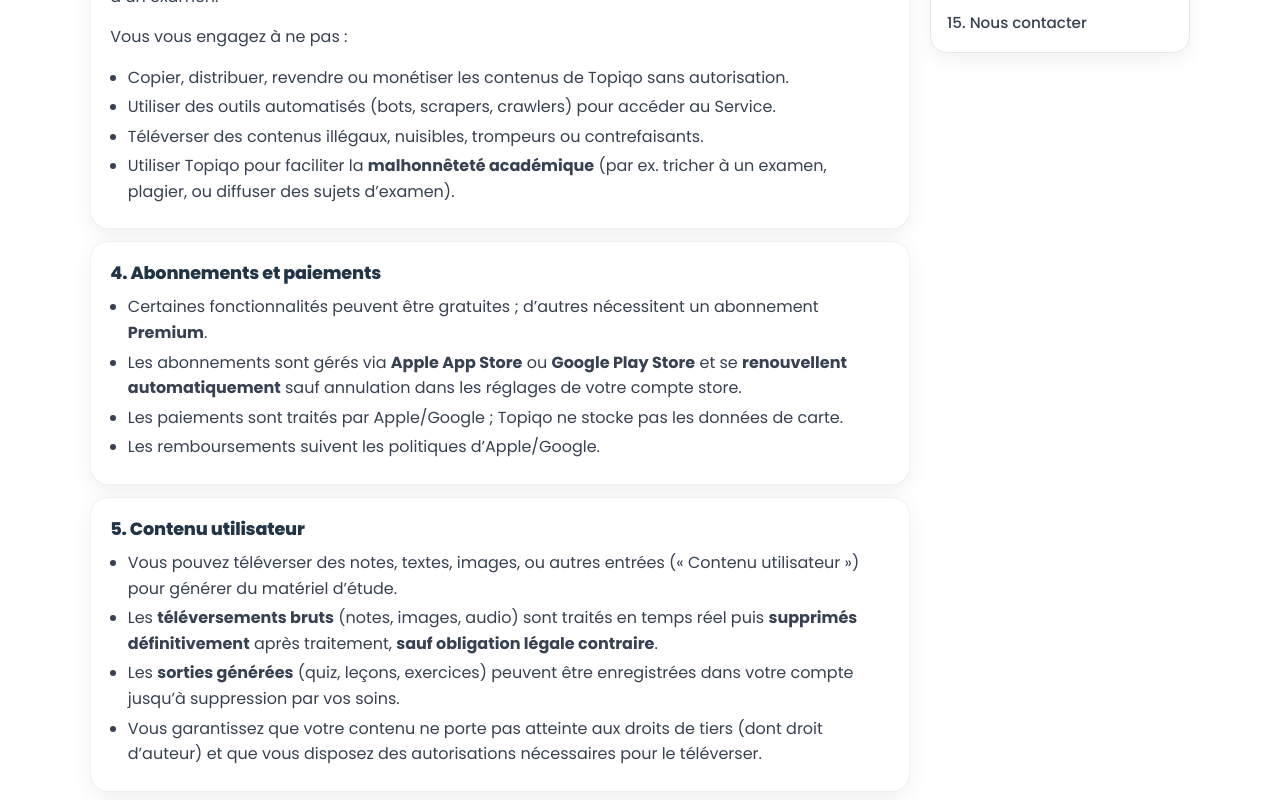
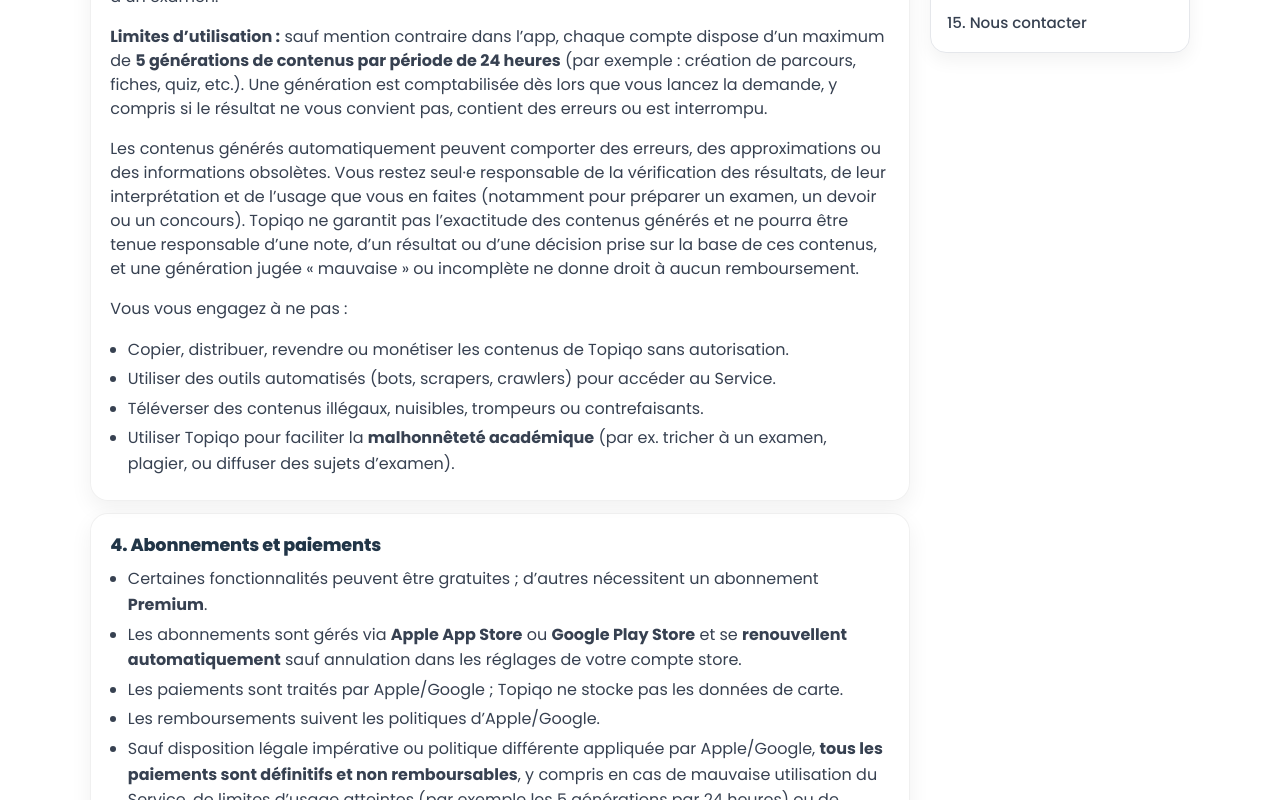
Before and after one commit to MayaSmaoui/topiqo, a React (Vite) app: page /terms in a window 1280 px wide. Shown: the part 1080-1880 px from the top of the page. Built offline with nearby package versions, Linux system fonts and the light colour scheme.

Commit message:
Add terms of service

```diff
--- a/src/pages/Terms.jsx
+++ b/src/pages/Terms.jsx
@@ -65,6 +65,24 @@
                 garantissent pas la réussite à un examen.
               </p>
 
+              <p>
+                <strong>Limites d’utilisation :</strong> sauf mention contraire dans l’app, chaque compte
+                dispose d’un maximum de <strong>5 générations de contenus par période de 24&nbsp;heures</strong>{" "}
+                (par exemple&nbsp;: création de parcours, fiches, quiz, etc.). Une génération est comptabilisée
+                dès lors que vous lancez la demande, y compris si le résultat ne vous convient pas, contient
+                des erreurs ou est interrompu.
+              </p>
+
+              <p>
+                Les contenus générés automatiquement peuvent comporter des erreurs, des approximations ou des
+                informations obsolètes. Vous restez seul·e responsable de la vérification des résultats, de
+                leur interprétation et de l’usage que vous en faites (notamment pour préparer un examen, un
+                devoir ou un concours). Topiqo ne garantit pas l’exactitude des contenus générés et ne pourra
+                être tenue responsable d’une note, d’un résultat ou d’une décision prise sur la base de ces
+                contenus, et une génération jugée «&nbsp;mauvaise&nbsp;» ou incomplète ne donne droit à aucun
+                remboursement.
+              </p>
+
               <p>Vous vous engagez à ne pas&nbsp;:</p>
               <ul>
                 <li>Copier, distribuer, revendre ou monétiser les contenus de Topiqo sans autorisation.</li>
@@ -97,6 +115,12 @@
                   Les paiements sont traités par Apple/Google ; Topiqo ne stocke pas les données de carte.
                 </li>
                 <li>Les remboursements suivent les politiques d’Apple/Google.</li>
+                <li>
+                  Sauf disposition légale impérative ou politique différente appliquée par Apple/Google,{" "}
+                  <strong>tous les paiements sont définitifs et non remboursables</strong>, y compris en cas de
+                  mauvaise utilisation du Service, de limites d’usage atteintes (par exemple les 5 générations
+                  par 24&nbsp;heures) ou de contenus générés jugés insatisfaisants, incomplets ou erronés.
+                </li>
               </ul>
             </>
           ),
@@ -342,6 +366,21 @@
                 and does not guarantee exam results.
               </p>
 
+              <p>
+                <strong>Usage limits:</strong> unless stated otherwise in the app, each account is limited to a
+                maximum of <strong>5 content generations per 24-hour period</strong> (for example: paths, notes,
+                quizzes, etc.). A generation is counted as soon as you start the request, including where the
+                result is unsatisfactory, contains errors, or is interrupted.
+              </p>
+
+              <p>
+                Automatically generated content may contain errors, approximations, or outdated information. You
+                remain solely responsible for checking and interpreting the results and for any use you make of
+                them (including for exam, assignment, or competition preparation). Topiqo does not guarantee the
+                accuracy of generated content and cannot be held liable for any grade, outcome, or decision based
+                on such content, and a “bad” or incomplete generation does not entitle you to any refund.
+              </p>
+
               <p>You agree not to:</p>
               <ul>
                 <li>Copy, distribute, resell, or monetize Topiqo content without authorization.</li>
@@ -369,6 +408,12 @@
                 </li>
                 <li>Payments are processed by Apple/Google; Topiqo does not store card details.</li>
                 <li>Refunds are subject to Apple/Google policies.</li>
+                <li>
+                  Except where required by mandatory law or by different Apple/Google store policies,{" "}
+                  <strong>all payments are final and non-refundable</strong>, including in cases of misuse of the
+                  Service, exhausted usage limits (for example, the 5 generations per 24-hour period), or
+                  generated content that you consider unsatisfactory, incomplete, or incorrect.
+                </li>
               </ul>
             </>
           ),
@@ -384,7 +429,8 @@
                   generate study materials.
                 </li>
                 <li>
-                  <strong>Raw uploads</strong> are processed in real time and then <strong>permanently deleted</strong>{" "}
+                  <strong>Raw uploads</strong> are processed in real time and then{" "}
+                  <strong>permanently deleted</strong>{" "}
                   after processing, <strong>unless legal obligations require otherwise</strong>.
                 </li>
                 <li>
```
